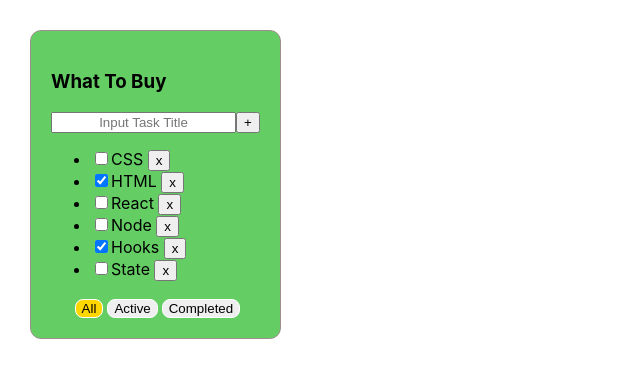
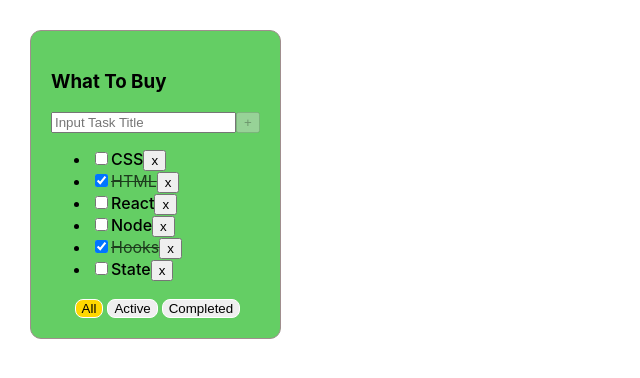
Before and after one commit to Indifferent98/-toDoListSoloMain, a React (Create React App) app: page / in a window 1280 px wide. Shown: the top 378 px of the page, without its empty margins (0-640 px from the left). Built offline with nearby package versions, Linux system fonts and the light colour scheme.

Commit message:
add some ErrorMessages

```diff
--- a/src/components/ToDoList.module.css
+++ b/src/components/ToDoList.module.css
@@ -6,3 +6,14 @@
   background-color: gold;
   border: 1px solid gold;
 }
+.taskActive {
+  font-weight: 500;
+}
+.taskDone {
+  font-weight: normal;
+  text-decoration: line-through;
+  opacity: 0.7;
+}
+.inputError {
+  border: 2px solid red;
+}
--- a/src/components/ToDoList.tsx
+++ b/src/components/ToDoList.tsx
@@ -24,10 +24,15 @@ const ToDoList = (props: DoToListPropType): JSX.Element => {
       styleForDoTolist = "ToDoList";
     }
   });
+  const [error, setError] = useState<boolean>(false);
   const [title, setTitle] = useState<string>("");
+  const trimmedTask = title.trim();
   const addTaskButtonHandler = (): void => {
-    if (title !== "") {
+    if (trimmedTask) {
       props.addTask(title);
+      setTitle("");
+    } else {
+      setError(true);
       setTitle("");
     }
   };
@@ -38,16 +43,23 @@ const ToDoList = (props: DoToListPropType): JSX.Element => {
   };
   const inputOnChangeHandler = (e: ChangeEvent<HTMLInputElement>): void => {
     setTitle(e.currentTarget.value);
+    setError(false);
   };
-
+  const errorMessage = error && (
+    <div style={{ color: "red" }}> Title is hard requaired </div>
+  );
   const onKeyDownInputHandler = (e: KeyboardEvent<HTMLInputElement>): void => {
     if (
       (e.code === "Enter" || e.code === "NumpadEnter") &&
       title !== "" &&
       !buttonDisbledCondition
     ) {
-      props.addTask(title);
-      setTitle("");
+      if (trimmedTask) {
+        props.addTask(title);
+        setTitle("");
+      } else {
+        setTitle("");
+      }
     }
   };
   const onClickAllHandler = (): void => {
@@ -62,7 +74,8 @@ const ToDoList = (props: DoToListPropType): JSX.Element => {
 
   const minWarningLength: number = 10;
   const maxWarningLength: number = 18;
-  const buttonDisbledCondition: boolean = title.length > maxWarningLength;
+  const buttonDisbledCondition: boolean =
+    title.length > maxWarningLength || !title.length;
   const conditionToWarningMessage: boolean | JSX.Element =
     (title.length > minWarningLength && title.length <= maxWarningLength && (
       <div style={{ color: "white" }}>Task Title Shoud be shorter</div>
@@ -76,7 +89,7 @@ const ToDoList = (props: DoToListPropType): JSX.Element => {
       <h3>{props.title}</h3>
       <div>
         <input
-          className={s.item}
+          className={error ? s.inputError : ""}
           placeholder="Input Task Title"
           value={title}
           onKeyDown={onKeyDownInputHandler}
@@ -89,6 +102,7 @@ const ToDoList = (props: DoToListPropType): JSX.Element => {
           +
         </button>
       </div>
+      {errorMessage}
       {conditionToWarningMessage}
       <ul>
         {props.tasks.map((t) => {
@@ -105,7 +119,9 @@ const ToDoList = (props: DoToListPropType): JSX.Element => {
                 type="checkbox"
                 checked={t.isDone}
               />
-              <span>{t.titleTask}</span>{" "}
+              <span className={t.isDone ? s.taskDone : s.taskActive}>
+                {t.titleTask}
+              </span>
               <button onClick={removeButtonHandler}>x</button>
             </li>
           );
```
